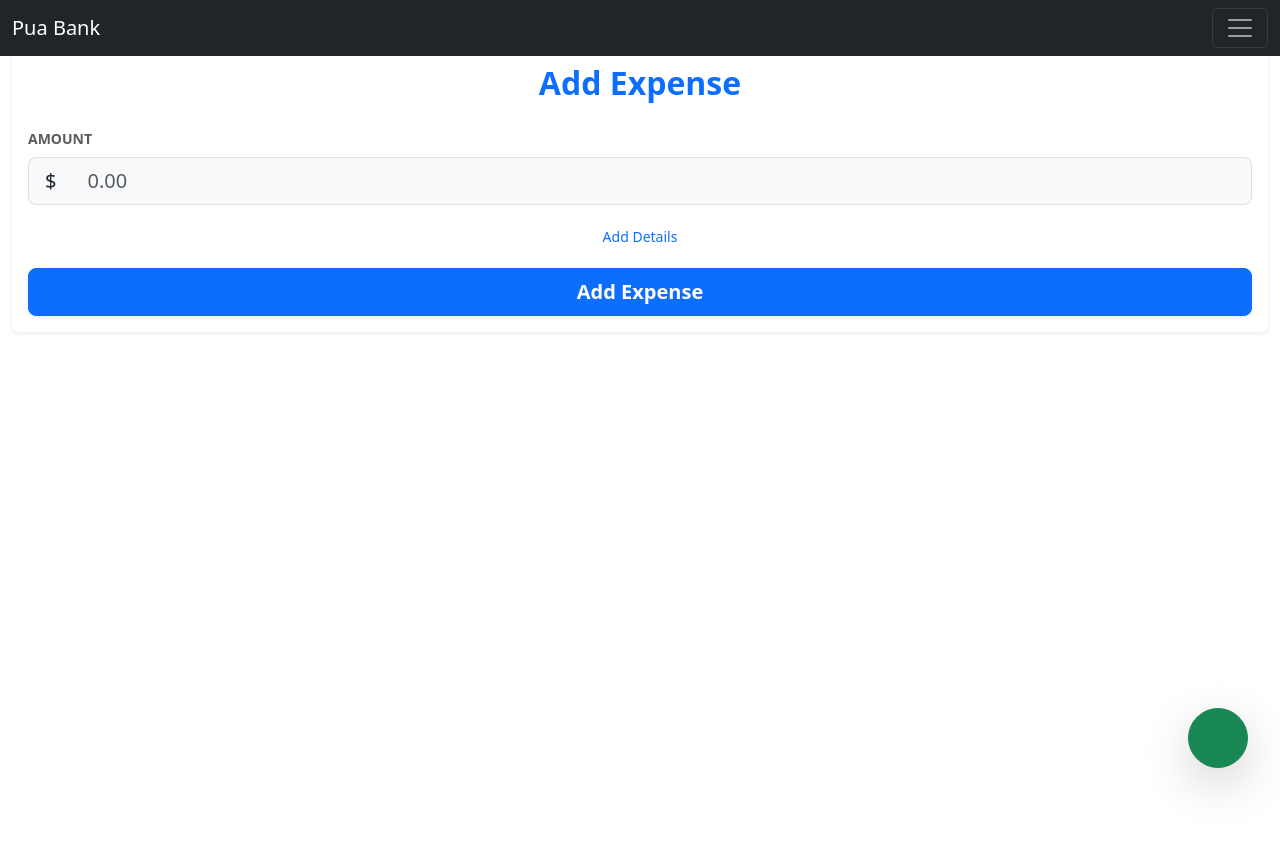
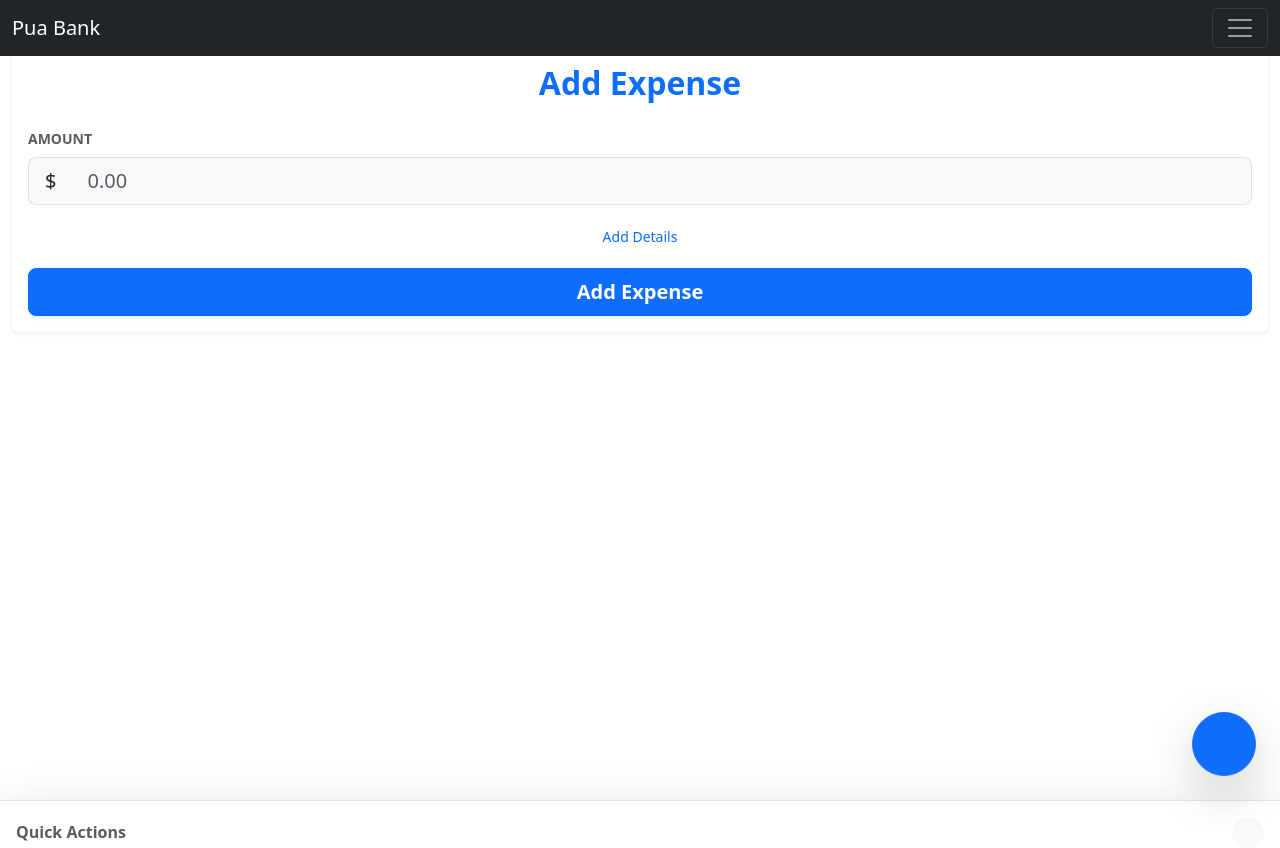
Before and after one commit to marco-gallegos/pua_bank, a React (Vite) app: page / in a window 1280 px wide. Built offline with nearby package versions, Linux system fonts and the light colour scheme.

Commit message:
feat(app): action selector

```diff
--- /dev/null
+++ b/src/components/ActionSelector.tsx
@@ -0,0 +1,92 @@
+import { useState } from "react"
+
+interface ActionOption {
+    id: string
+    label: string
+    icon: string
+    color: string
+    onClick: () => void
+}
+
+interface ActionSelectorProps {
+    actions: ActionOption[]
+}
+
+export function ActionSelector({ actions }: ActionSelectorProps) {
+    const [isOpen, setIsOpen] = useState(false)
+
+    const handleActionClick = (action: ActionOption) => {
+        action.onClick()
+        setIsOpen(false)
+    }
+
+    return (
+        <>
+            {/* Action Menu - Shows when open */}
+            <div
+                className={`position-fixed bottom-0 start-0 end-0 bg-white border-top shadow-lg transition-all ${isOpen ? 'translate-y-0' : 'translate-y-100'
+                    }`}
+                style={{
+                    transform: isOpen ? 'translateY(0)' : 'translateY(100%)',
+                    transition: 'transform 0.3s ease-in-out',
+                    zIndex: 1040,
+                    paddingBottom: 'env(safe-area-inset-bottom)'
+                }}
+            >
+                <div className="container-fluid p-3">
+                    <div className="d-flex justify-content-between align-items-center mb-3">
+                        <h6 className="mb-0 fw-bold text-muted">Quick Actions</h6>
+                        <button
+                            className="btn btn-sm btn-light rounded-circle"
+                            onClick={() => setIsOpen(false)}
+                            style={{ width: '32px', height: '32px' }}
+                        >
+                            <i className="bi bi-x-lg"></i>
+                        </button>
+                    </div>
+                    <div className="row g-2">
+                        {actions.map((action) => (
+                            <div key={action.id} className="col-6 col-md-4 col-lg-3">
+                                <button
+                                    className={`btn btn-${action.color} w-100 d-flex flex-column align-items-center justify-content-center py-3 shadow-sm`}
+                                    onClick={() => handleActionClick(action)}
+                                    style={{ minHeight: '80px' }}
+                                >
+                                    <i className={`bi bi-${action.icon} fs-3 mb-2`}></i>
+                                    <span className="small fw-bold">{action.label}</span>
+                                </button>
+                            </div>
+                        ))}
+                    </div>
+                </div>
+            </div>
+
+            {/* Backdrop */}
+            {isOpen && (
+                <div
+                    className="position-fixed top-0 start-0 w-100 h-100 bg-dark bg-opacity-50"
+                    style={{ zIndex: 1039 }}
+                    onClick={() => setIsOpen(false)}
+                ></div>
+            )}
+
+            {/* Floating Action Button */}
+            <button
+                className="btn btn-primary rounded-circle shadow-lg position-fixed d-flex align-items-center justify-content-center"
+                style={{
+                    bottom: '1.5rem',
+                    right: '1.5rem',
+                    width: '64px',
+                    height: '64px',
+                    fontSize: '1.5rem',
+                    zIndex: 1050,
+                    transition: 'transform 0.3s ease-in-out'
+                }}
+                onClick={() => setIsOpen(!isOpen)}
+                title="Quick Actions"
+            >
+                <i className={`bi bi-${isOpen ? 'x-lg' : 'plus-lg'}`}></i>
+            </button>
+        </>
+    )
+}
--- a/src/pages/Home.tsx
+++ b/src/pages/Home.tsx
@@ -1,5 +1,6 @@
 import { useState } from "react"
 import { InvestmentCalculatorModal } from "../components/InvestmentCalculatorModal"
+import { ActionSelector } from "../components/ActionSelector"
 
 export function Home() {
     const [amount, setAmount] = useState("")
@@ -8,6 +9,38 @@ export function Home() {
     const [date, setDate] = useState(new Date().toISOString().split('T')[0])
     const [showDetails, setShowDetails] = useState(false)
     const [showCalculatorModal, setShowCalculatorModal] = useState(false)
+
+    // Define quick actions
+    const quickActions = [
+        {
+            id: 'calculator',
+            label: 'Investment Calculator',
+            icon: 'calculator',
+            color: 'success',
+            onClick: () => setShowCalculatorModal(true)
+        },
+        {
+            id: 'budget',
+            label: 'Budget Planner',
+            icon: 'pie-chart',
+            color: 'info',
+            onClick: () => alert('Budget Planner coming soon!')
+        },
+        {
+            id: 'report',
+            label: 'Generate Report',
+            icon: 'file-earmark-text',
+            color: 'warning',
+            onClick: () => alert('Report Generator coming soon!')
+        },
+        {
+            id: 'goals',
+            label: 'Savings Goals',
+            icon: 'piggy-bank',
+            color: 'primary',
+            onClick: () => alert('Savings Goals coming soon!')
+        }
+    ]
 
     const handleSubmit = (e: React.FormEvent) => {
         e.preventDefault()
@@ -115,22 +148,8 @@ export function Home() {
                 </div>
             </div>
 
-            {/* Floating Action Button for Investment Calculator */}
-            <button
-                className="btn btn-success rounded-circle shadow-lg position-fixed"
-                style={{
-                    bottom: '2rem',
-                    right: '2rem',
-                    width: '60px',
-                    height: '60px',
-                    fontSize: '1.5rem',
-                    zIndex: 1000
-                }}
-                onClick={() => setShowCalculatorModal(true)}
-                title="Investment Calculator"
-            >
-                <i className="bi bi-calculator"></i>
-            </button>
+            {/* Action Selector */}
+            <ActionSelector actions={quickActions} />
 
             {/* Investment Calculator Modal */}
             <InvestmentCalculatorModal
```
